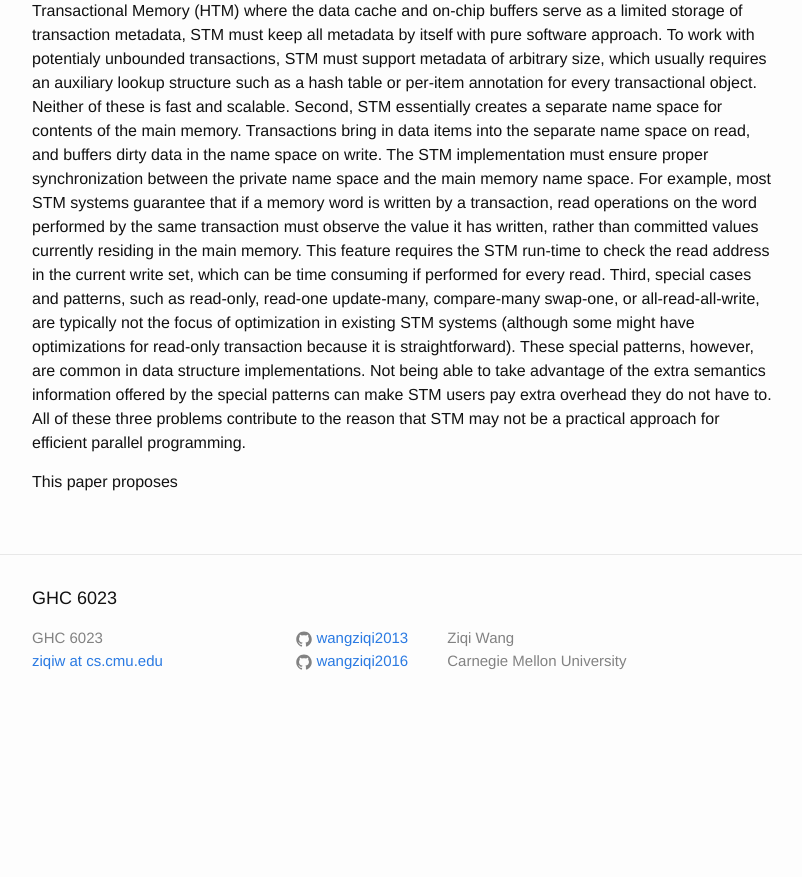
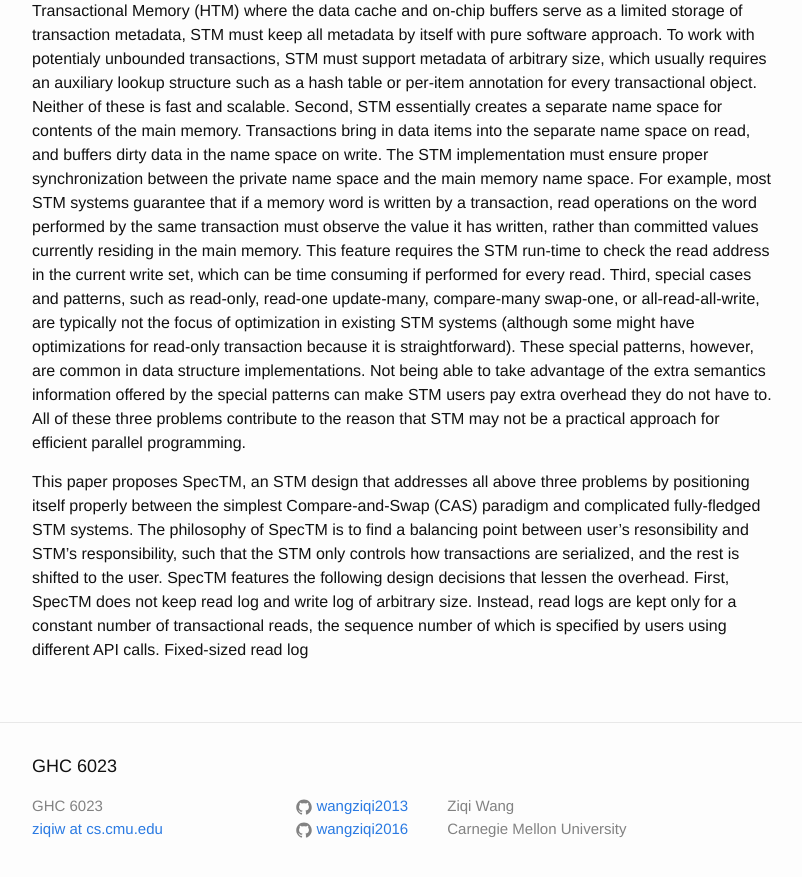
Before and after one commit to wangziqi2013/wangziqi2013.github.io, a Jekyll site: the page built from _posts/2018-07-02-SpecTM.markdown, in a window 1280 px wide and 900 px high, scrolled down 775 px. Shown: the top 877 px of the window, without its empty margins (238-1040 px from the left). Built offline with Jekyll 4.4.1, drawn with Linux system fonts in a browser that asks for light colours; before the commit the page ends 1507 px from its top, so only the background shows below that.

Commit message:
Working on features

```diff
--- a/_posts/2018-07-02-SpecTM.markdown
+++ b/_posts/2018-07-02-SpecTM.markdown
@@ -33,4 +33,10 @@ Not being able to take advantage of the extra semantics information offered by t
 pay extra overhead they do not have to. All of these three problems contribute to the reason that STM may not be a
 practical approach for efficient parallel programming.
 
-This paper proposes
+This paper proposes SpecTM, an STM design that addresses all above three problems by positioning itself properly
+between the simplest Compare-and-Swap (CAS) paradigm and complicated fully-fledged STM systems. The philosophy of SpecTM
+is to find a balancing point between user's resonsibility and STM's responsibility, such that the STM only controls how
+transactions are serialized, and the rest is shifted to the user. SpecTM features the following design decisions that
+lessen the overhead. First, SpecTM does not keep read log and write log of arbitrary size. Instead, read logs are
+kept only for a constant number of transactional reads, the sequence number of which is specified by users using different
+API calls. Fixed-sized read log
```
